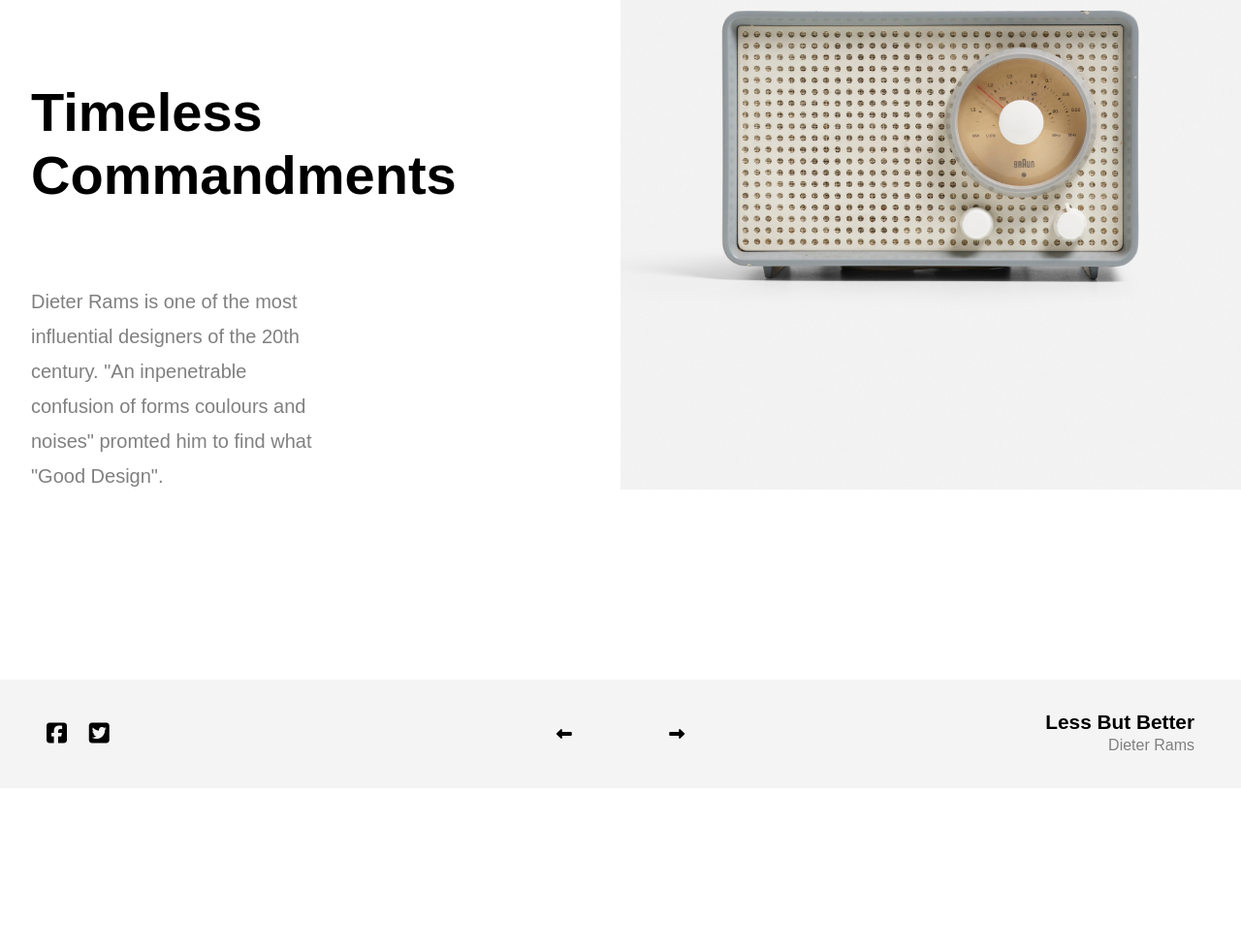
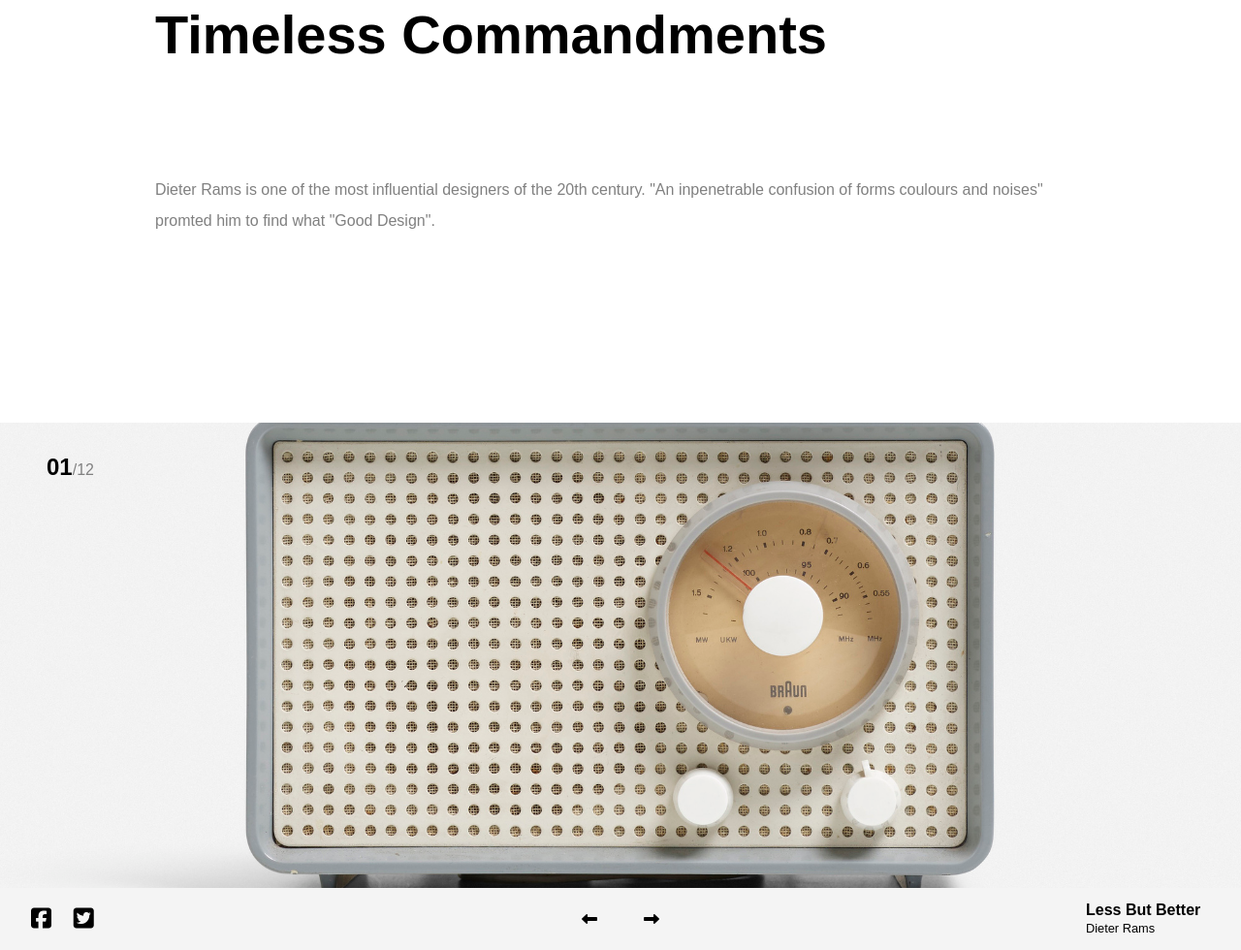
Before and after one commit to WaldiTea/CSS-media-queries-lev2_1, a plain HTML site: page index.html in a window 1280 px wide. Shown: the part 207-1187 px from the top of the page at 97% size. Before the commit the page ends 1020 px from the top, so only its background shows below. Drawn offline with Linux system fonts and the light colour scheme.

Commit message:
second commit

```diff
--- a/assets/css/style.css
+++ b/assets/css/style.css
@@ -14,23 +14,24 @@
 }
 
 .head-title {
+  font-size: 0.8rem;
   font-weight: bold;
 }
 
 .section-title {
-  font-size: 3.5rem;
-  margin: 10rem 0 7rem 0;
+  font-size: 2rem;
+  margin: 5rem 0 3rem 0;
 }
 
 .section-text {
   color: gray;
-  font-size: 1.25rem;
-  line-height: 2.25rem;
-  margin-bottom: 10rem;
+  font-size: 0.8rem;
+  line-height: 1.5rem;
+  margin-bottom: 5rem;
 }
 
 .bg-section {
-  height: 85vh;
+  height: 60vh;
   background: url(../img/bg-img.jpeg) center/cover no-repeat;
 }
 
@@ -48,54 +49,71 @@
 .footer {
   background: #f4f4f4;
   display: flex;
+  align-items: center;
+  font-size: 1rem;
+}
+
+.fa-long-arrow-alt-left,
+.fa-long-arrow-alt-right {
+  padding: 1.5rem;
+}
+
+.fa-long-arrow-alt-left:hover,
+.fa-long-arrow-alt-right:hover {
+  background: #000;
+  color: #fff;
+}
+
+.social-wrapper,
+.text-wrapper {
+  width: 50%;
+  display: flex;
   justify-content: space-between;
   align-items: center;
 }
 
-.social-wrapper,
-.arrow-wrapper,
-.text-wrapper {
-  width: 33.333%;
+.icon-wrapper {
+  font-size: 1.5rem;
+  padding-left: 2rem;
 }
 
-.social-wrapper,
-.text-wrapper {
-  padding-left: 4rem;
+.fa-facebook-square {
+  padding-right: 1rem;
 }
 
-.social-wrapper {
-  font-size: 1.5rem;
+.text-wrapper p {
+  width: 6rem;
+  font-weight: bold;
+  padding-right: 1rem;
 }
 
-.social-wrapper > i {
-  margin-right: 1rem;
+.text-wrapper span {
+  font-size: 0.8rem;
+  font-weight: lighter;
 }
 
-.arrow-wrapper {
-  text-align: center;
+@media (min-width: 576px) {
+  .head-title {
+    font-size: 1rem;
   }
 
-.arrow-wrapper > i {
-  color: #000;
-  padding: 2rem;
+  .section-title {
+    font-size: 3.5rem;
+    margin: 10rem 0 7rem 0;
   }
 
-.arrow-wrapper > i:hover {
-  color: #fff;
-  background: #000;
+  .section-text {
+    font-size: 1rem;
+    line-height: 2rem;
+    margin-bottom: 10rem;
   }
 
-.text-wrapper p:first-of-type {
-  font-weight: bold;
+  .text-wrapper p {
+    width: 10rem;
+  }
 }
 
-.text-wrapper p:last-of-type {
-  color: gray;
-  font-size: 0.75rem;
-  line-height: 1.2rem;
-}
-
-@media (min-width: 1200px) {
+@media (min-width: 1440px) {
   .container {
     grid-template-columns: repeat(2, 1fr);
   }
@@ -113,29 +131,11 @@
   }
 
   .bg-section {
-    height: 89vh;
+    height: 93vh;
   }
 
   .social-wrapper {
     text-align: start;
     padding-left: 3rem;
   }
-
-  .arrow-wrapper > i {
-    padding: 3rem;
 }
-
-  .text-wrapper {
-    text-align: end;
-    padding-right: 3rem;
-  }
-
-  .text-wrapper p:first-of-type {
-    font-size: 1.3rem;
-  }
-
-  .text-wrapper p:last-of-type {
-    font-size: 1rem;
-    line-height: 1.5rem;
-  }
-}
--- a/index.html
+++ b/index.html
@@ -20,16 +20,15 @@
     </main>
     <footer class="footer">
       <article class="social-wrapper">
-        <i class="fab fa-facebook-square"></i>
-        <i class="fab fa-twitter-square"></i>
-      </article>
-      <article class="arrow-wrapper">
+        <div class="icon-wrapper">
+          <i class="fab fa-facebook-square"></i>
+          <i class="fab fa-twitter-square"></i>
+        </div>
         <i class="fas fa-long-arrow-alt-left"></i>
-        <i class="fas fa-long-arrow-alt-right"></i>
       </article>
       <article class="text-wrapper">
-        <p>Less But Better</p>
-        <p>Dieter Rams</p>
+        <i class="fas fa-long-arrow-alt-right"></i>
+        <p>Less But Better <span>Dieter Rams</span></p>
       </article>
     </footer>
     <script src="https://kit.fontawesome.com/d28c6075af.js" crossorigin="anonymous"></script>
```
Lines whose indentation alone changed are shown as unchanged.
